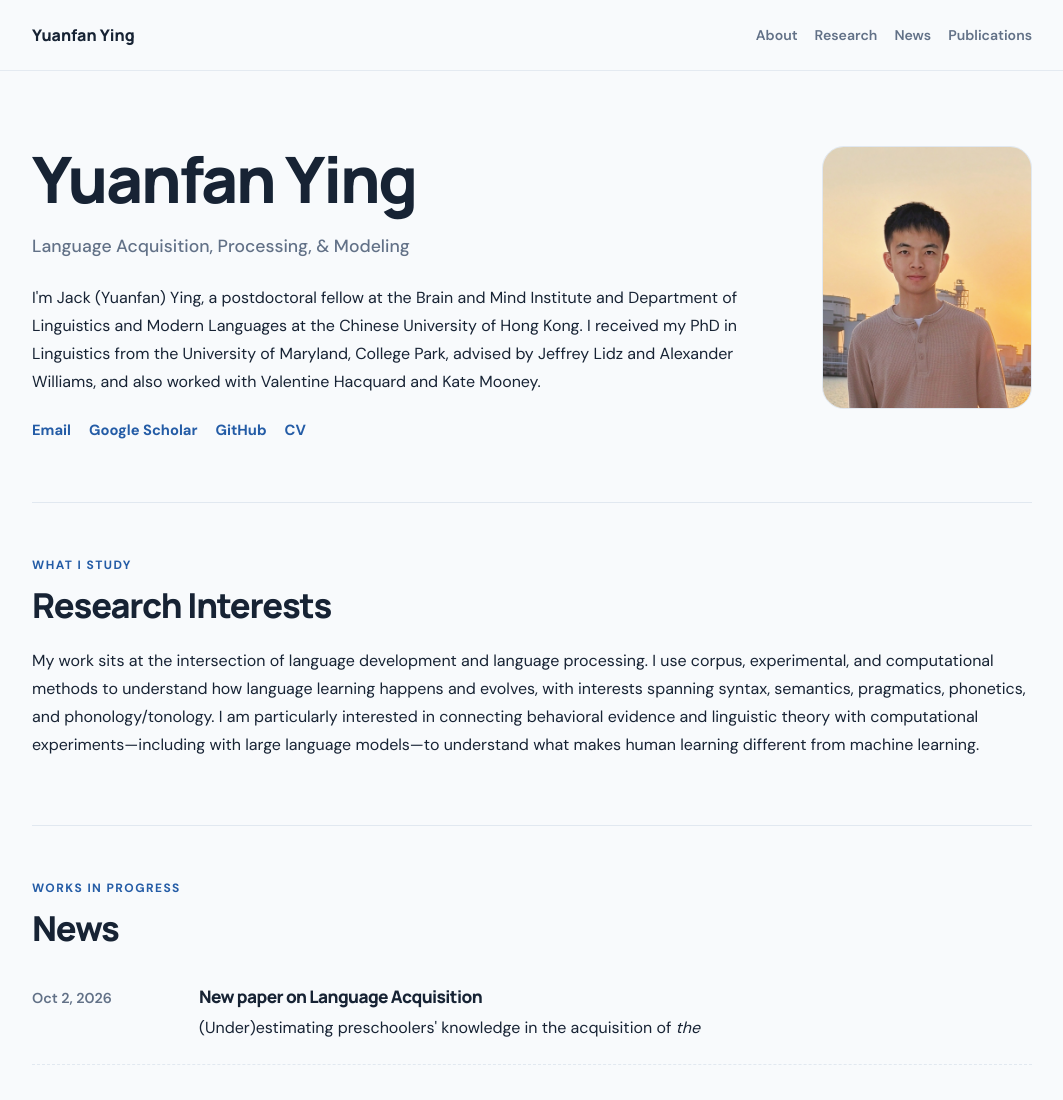
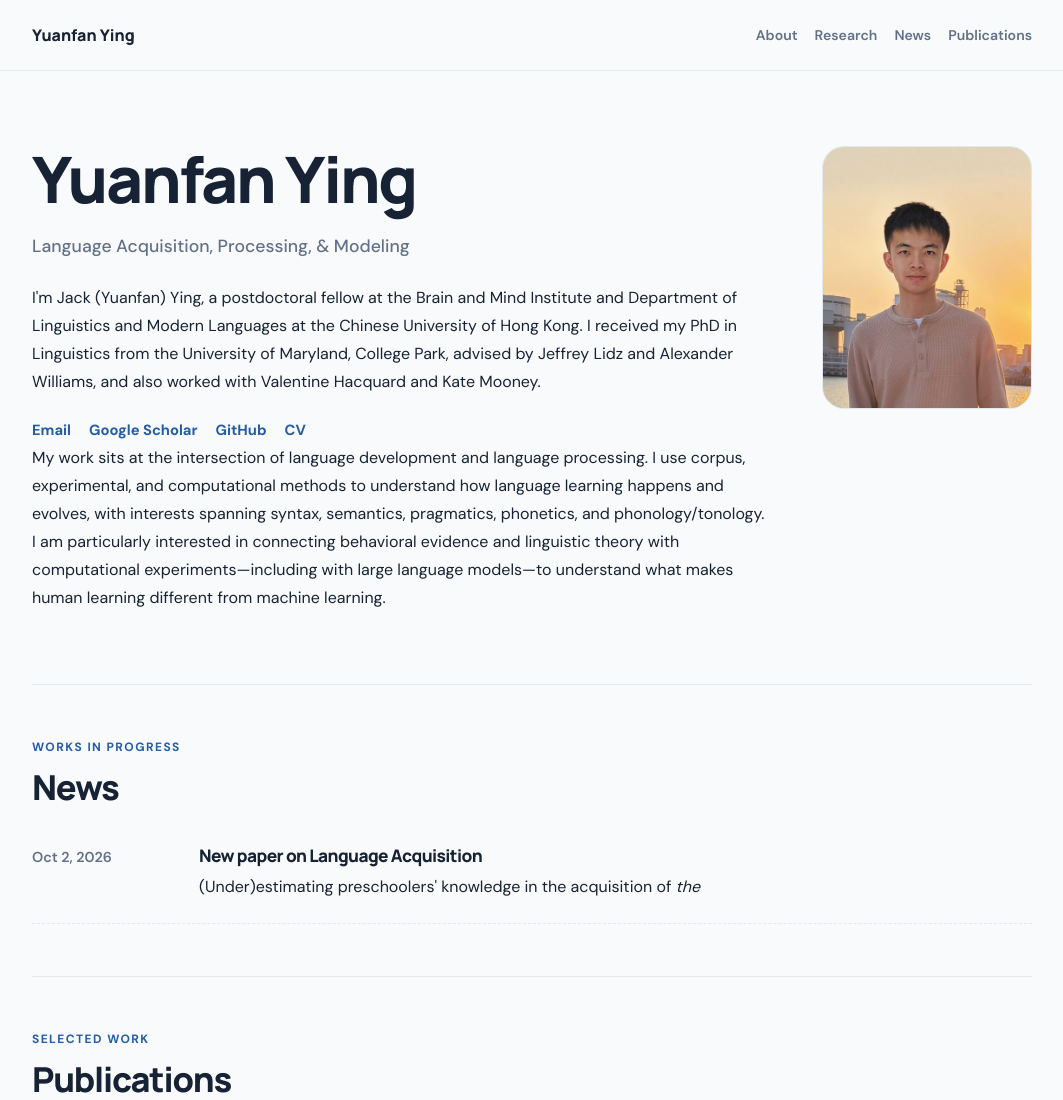
Before and after one commit to jackyingyf/jackying.github.io, a plain HTML site: page index.html in a window 1280 px wide. Shown: the top 1100 px of the page, without its empty margins (108-1171 px from the left). Drawn offline with Linux system fonts and the light colour scheme.

Commit message:
Fix Research link and clean up HTML structure
Updated Research link and removed redundant section.

```diff
--- a/index.html
+++ b/index.html
@@ -14,7 +14,7 @@
       <a class="site-name" href="#about">Yuanfan Ying</a>
       <nav aria-label="Main navigation">
         <a href="#about">About</a>
-        <a href="#research">Research</a>
+        <a href="research.html">Research</a>
         <a href="#news">News</a>
         <a href="#publications">Publications</a>
       </nav>
@@ -38,22 +38,15 @@
           <a href="https://github.com/" target="_blank" rel="noreferrer">GitHub</a>
           <a href="https://docs.google.com/document/d/1zS4hXt163gTj2LUtkY0w4XnIH1Z5cEX6z0ZcoOyljxg/edit?usp=sharing" target="_blank" rel="noreferrer">CV</a>
         </div>
+        <p>
+        My work sits at the intersection of language development and language processing.
+        I use corpus, experimental, and computational methods to understand how language learning happens and evolves, with interests spanning syntax, semantics, pragmatics, phonetics, and phonology/tonology. I am particularly interested in connecting behavioral evidence and linguistic theory
+        with computational experiments—including with large language models—to understand what makes human learning different from machine learning.
+      </p>
       </div>
       <figure class="profile">
         <img src="images/profile.jpg" alt="Portrait of Yuanfan Ying">
       </figure>
-    </section>
-
-  <section class="section" id="research">
-      <div class="section-heading">
-        <p class="eyebrow">What I study</p>
-        <h2>Research Interests</h2>
-      </div>
-      <p>
-        My work sits at the intersection of language development and language processing.
-        I use corpus, experimental, and computational methods to understand how language learning happens and evolves, with interests spanning syntax, semantics, pragmatics, phonetics, and phonology/tonology. I am particularly interested in connecting behavioral evidence and linguistic theory
-        with computational experiments—including with large language models—to understand what makes human learning different from machine learning.
-      </p>
     </section>
 
     <section class="section" id="news">
```
